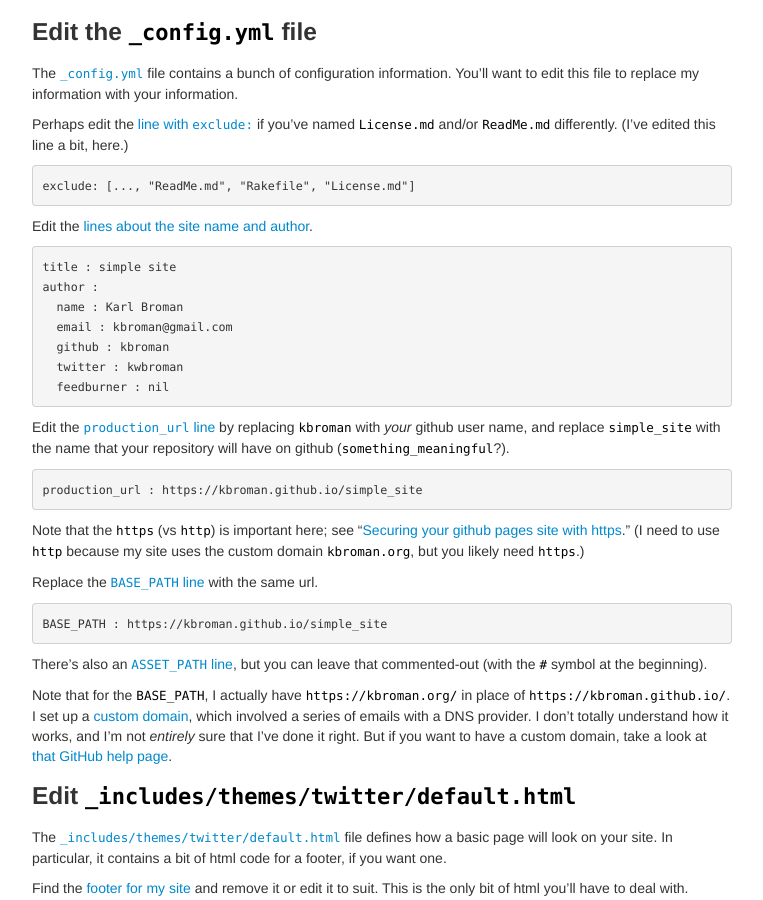
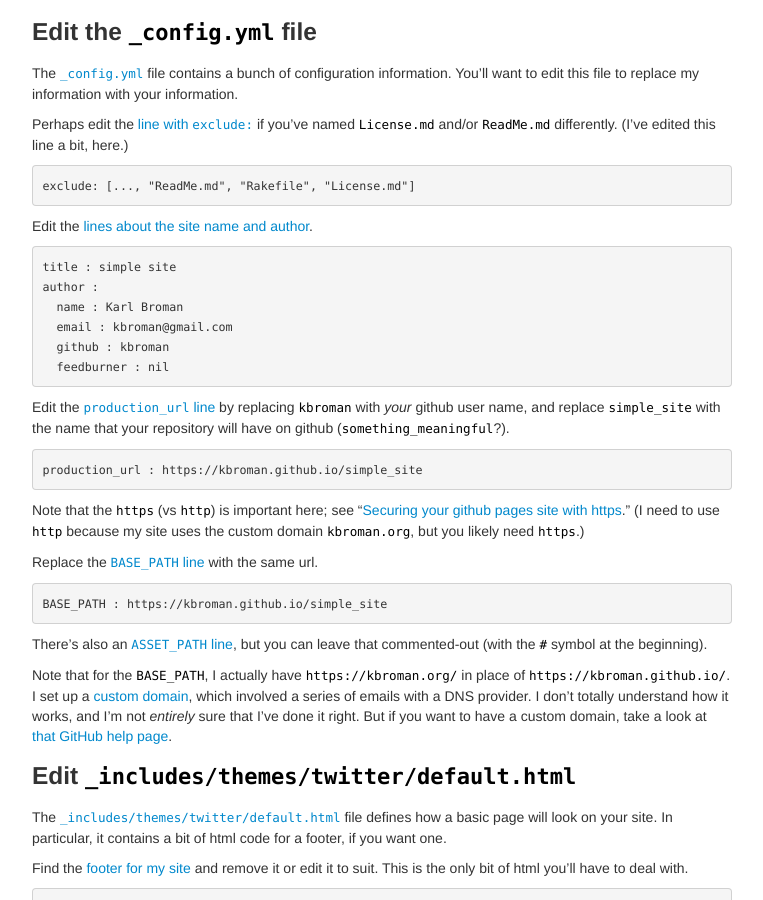
Before and after one commit to kbroman/simple_site, a Jekyll site: the page built from pages/independent_site.md, in a window 1280 px wide and 900 px high, scrolled down 858 px. Shown: the whole window, without its empty margins (258-1021 px from the left). Built offline with Jekyll 4.4.1, drawn with Linux system fonts in a browser that asks for light colours.

Commit message:
Remove twitter from _config.yml and pages/independent_site.md

```diff
--- a/_config.yml
+++ b/_config.yml
@@ -13,7 +13,6 @@ author :
   name : Karl Broman
   email : kbroman@gmail.com
   github : kbroman
-  twitter : kwbroman
   feedburner : nil
 
 # NOTE: Replacing this next line with your own URL
--- a/pages/independent_site.md
+++ b/pages/independent_site.md
@@ -66,7 +66,6 @@ Edit the
       name : Karl Broman
       email : kbroman@gmail.com
       github : kbroman
-      twitter : kwbroman
       feedburner : nil
 
 Edit the
```
